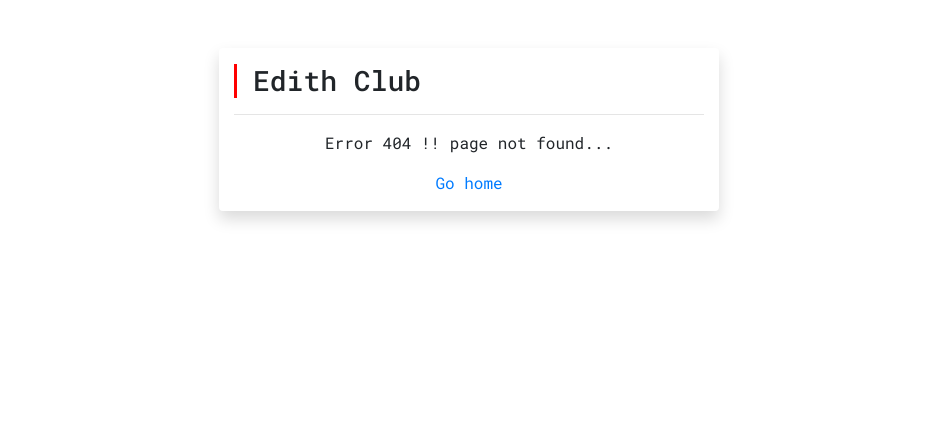
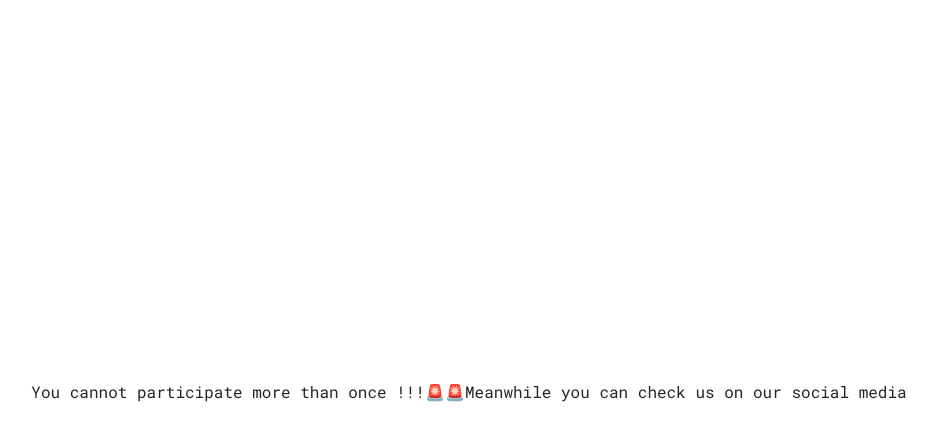
Before and after one commit to shelcia/Edith, a React (Create React App) app: page /noentrybro in a window 1280 px wide. Before the commit this address had no page. Shown: the top 440 px of the page, without its empty margins (171-1108 px from the left). Built offline with nearby package versions, Linux system fonts and the light colour scheme.

Commit message:
update entry restrictions

```diff
--- a/src/App.js
+++ b/src/App.js
@@ -7,6 +7,7 @@ import Form from "./components/Form";
 import AdminDashboard from "./components/Admin";
 import Error404 from "./components/Error404";
 import FinalPage from "./components/FinalPage";
+import NoEntry from "./components/NoEntry";
 
 import "./styles/style.css";
 
@@ -21,6 +22,7 @@ const App = () => {
           <Route path='/user/:id' component={Form} />
           <Route path='/admin/shelcia' component={AdminDashboard} />
           <Route path='/finalpage' component={FinalPage} />
+          <Route path='/noentrybro' component={NoEntry} />
           <Route component={Error404} />
         </Switch>
       </BrowserRouter>
--- a/src/components/Form.jsx
+++ b/src/components/Form.jsx
@@ -44,21 +44,23 @@ const Form = () => {
 
   //GET HINTS
   useEffect(() => {
+    const ac = new AbortController();
     axios
       .get(`${URL}api/hint/hints`)
       .then((response) => {
         setHints(response.data);
       })
       .catch((error) => console.log(error));
+    return () => ac.abort(); // Abort both fetches on unmount
   }, [URL]);
 
   useEffect(() => {
     if (!localStorage.getItem("Edith-token")) history.push("/");
-  });
+  }, [history]);
 
   //CHECK ANSWER ONCE USER CLICK SUBMIT
   const checkAnswers = (event, id, title) => {
-    console.log(user);
+    // console.log(user);
     event.preventDefault();
     const ids = document.getElementById(`${id}-input`);
 
--- a/src/components/Login.jsx
+++ b/src/components/Login.jsx
@@ -32,16 +32,34 @@ const Login = () => {
     try {
       const result = await axios.post(`${URL}api/auth/login`, response);
       setIsLoading(false);
-      console.log(result);
+      if (result.data.isParticipated) {
+        history.push("/noentrybro");
+      }
+      // console.log(result);
       localStorage.setItem(`${PREFIX}token`, result.data.token);
       localStorage.setItem(`${PREFIX}id`, result.data._id);
       localStorage.setItem(`${PREFIX}hintsOpened`, localArray);
+
+      const isLoggedIn = { isParticipated: true };
+
+      axios({
+        url: `${URL}api/auth/user/${result.data._id}`,
+        method: "put",
+        data: isLoggedIn,
+        headers: result.data.token,
+      })
+        .then((response) => {
+          console.log("entry registered succesfully");
+        })
+        .catch((err) => {
+          console.log(err);
+        });
 
       history.push(`/user/${result.data._id}`);
     } catch (e) {
       setIsLoading(false);
       errorNotify("Please Check your credentials");
-      // console.log(`Axios request failed: ${e}`);
+      console.log(`Axios request failed: ${e}`);
     }
   };
 
--- /dev/null
+++ b/src/components/NoEntry.jsx
@@ -0,0 +1,16 @@
+import React from "react";
+
+const NoEntry = () => {
+  return (
+    <React.Fragment>
+      <div
+        className='container-fluid d-flex align-items-center justify-content-center'
+        style={{ height: "100vh" }}>
+        <p>You cannot participate more than once !!!🚨🚨</p>
+        <p>Meanwhile you can check us on our social media</p>
+      </div>
+    </React.Fragment>
+  );
+};
+
+export default NoEntry;
--- a/src/components/Signup.jsx
+++ b/src/components/Signup.jsx
@@ -30,6 +30,7 @@ const Signup = () => {
       email: user.current.value,
       password: password.current.value,
       point: 0,
+      isParticipated: false,
     };
 
     try {
```
